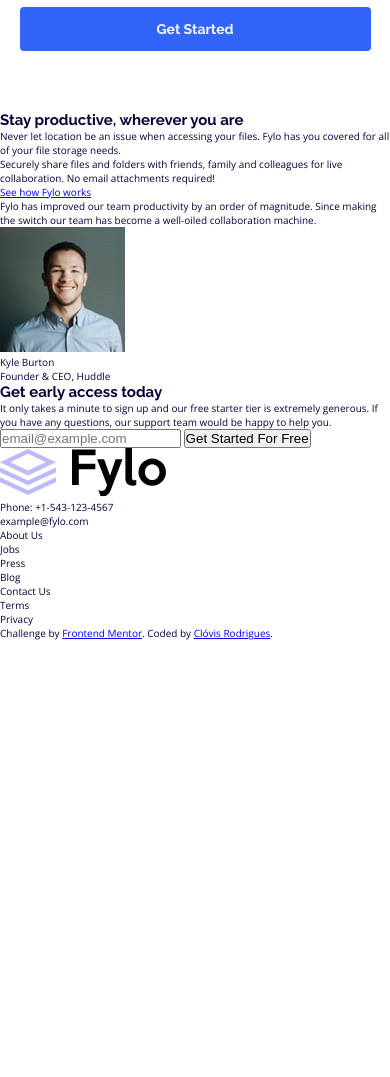
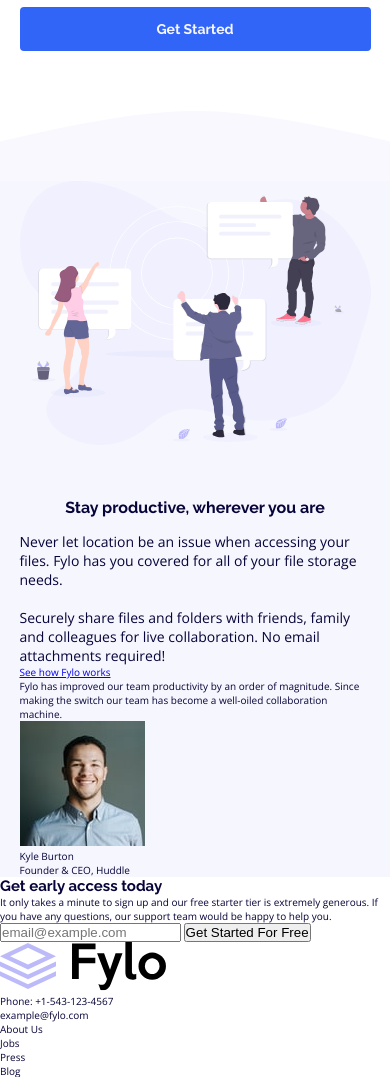
Before and after one commit to cloviswrodrigues/fylo_landing_page_with_two_column, a plain HTML site: page frontend/index.html in a window 390 px wide. Shown: the part 611-1688 px from the top of the page. Before the commit the page ends 1251 px from the top, so only its background shows below. Drawn offline with nearby package versions, Linux system fonts and the light colour scheme.

Commit message:
estilizando section secondary no mobile

```diff
--- a/frontend/index.html
+++ b/frontend/index.html
@@ -50,16 +50,21 @@
       </form>
     </div>
   </section>
+  <div class="bg-curve">
+  </div>
   <section class="section-secondary">
-    <h2>Stay productive, wherever you are</h2>
-    <p>
+    <div class="section-secondary__img">
+      <img src="./assets/illustration-2.svg" alt="">
+    </div>
+    <h2 class="section-secondary__title">Stay productive, wherever you are</h2>
+    <p class="section-secondary__info">
       Never let location be an issue when accessing your files. Fylo has you
       covered for all of your file storage needs.
-      <br>
+      <br><br>
       Securely share files and folders with friends, family and colleagues for
       live collaboration. No email attachments required!
     </p>
-    <a href="#">See how Fylo works</a>
+    <a href="#" class="section-secondary__link">See how Fylo works</a>
     <div class="card">
       <div class="card__quote">
         Fylo has improved our team productivity by an order of magnitude. Since
--- a/frontend/styles/_base.scss
+++ b/frontend/styles/_base.scss
@@ -9,7 +9,6 @@ $color-moderate-cyan: hsl(170, 45%, 43%);
 // Neutral
 $color-light-grayish-blue: hsl(240, 75%, 98%);
 $color-light-gray: hsl(0, 0%, 75%);
-
 
 * {
     margin: 0;
--- a/frontend/styles/_component.scss
+++ b/frontend/styles/_component.scss
@@ -53,3 +53,33 @@
     border-radius: .4rem;
     padding: 1.4rem 2rem;
 }
+
+.bg-curve {
+    height: 7rem;
+    background: url(../assets/bg-curve-mobile.svg) no-repeat center;
+    background-size: cover;
+}
+
+.section-secondary {
+    padding: 0 5vw;
+    background-color: $color-light-grayish-blue;
+
+    &__img {
+
+        img {
+            width: 100%;
+        }
+    }
+
+    &__title {
+        margin-top: 5rem;
+        font-size: 1.6rem;
+        text-align: center;
+    }
+
+    &__info {
+        margin-top: 1.5rem;
+        font-size: 1.4rem;
+        color: $color-very-dark-blue;
+    }
+}
```
Also changed, not shown: frontend/styles/main.css, 1 other file.
